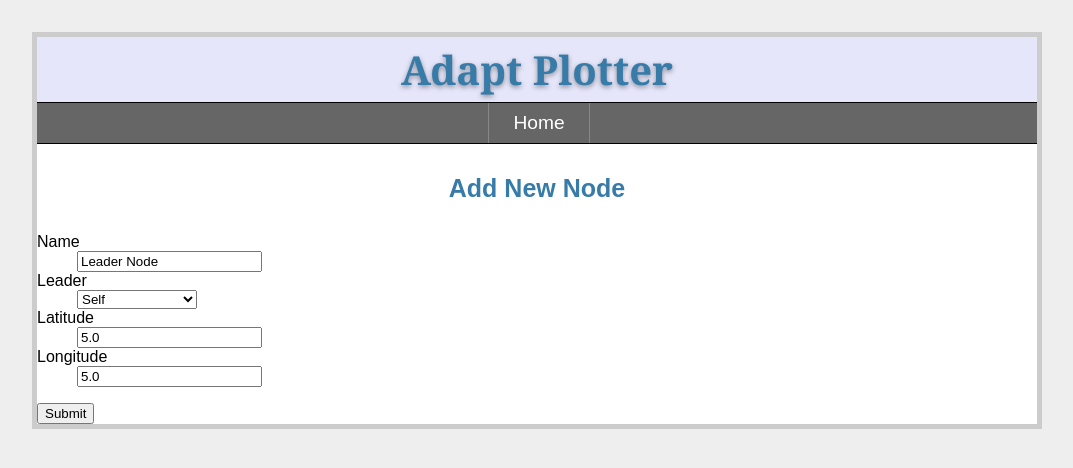
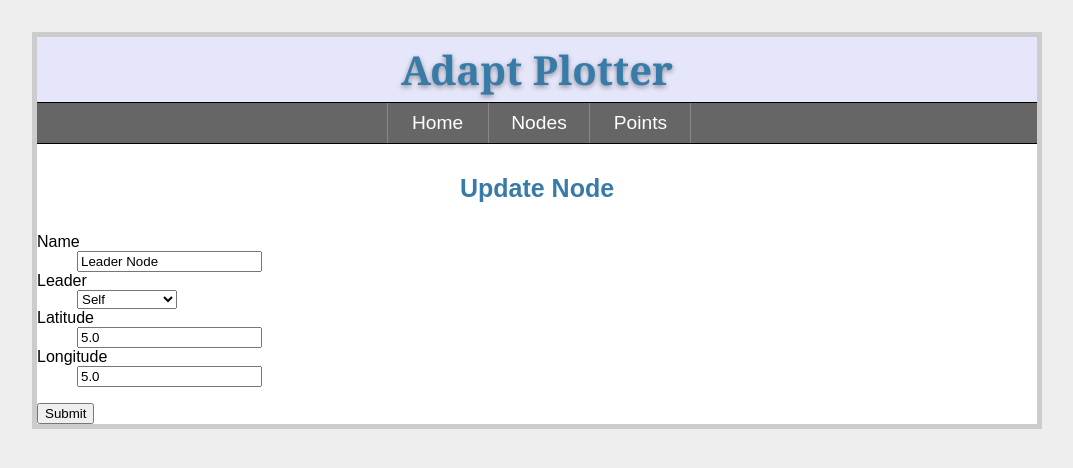
Before and after one commit to djtyree/adaptPlotter, a Flask app: page /node/1/edit in a window 1280 px wide. Shown: the top 468 px of the page, without its empty margins (103-1176 px from the left). Run offline with Flask 2, Linux system fonts and the light colour scheme; data comes from the database, SQL or seed files in the repository; parts of the project's set-up code (start-up, migrations or seed data) failed here and were passed over; some libraries are stand-ins or nearby versions.

Commit message:
fixed edit forms

```diff
--- a/main/templates/layout.html
+++ b/main/templates/layout.html
@@ -13,6 +13,8 @@
     <div class=nav>
       <ul>
         <li><a href="{{ url_for('homePage') }}">Home</a></li>
+        <li><a href="{{ url_for('nodePage') }}">Nodes</a></li>
+        <li><a href="{{ url_for('pointPage') }}">Points</a></li>
       </ul>
     </div>
   </div>
--- a/main/templates/nodeForm.html
+++ b/main/templates/nodeForm.html
@@ -3,11 +3,12 @@
 {% block page_header %}
 {% endblock %}
 {% block body %}
-  <h3 class=page-title>Add New Node</h3>
   {% if form.new.data %}
+  	<h3 class=page-title>Add New Node</h3>
   	<form class='new-node' method=post action="{{ url_for('addEditNode') }}">
   {% else %}
-  	<form class='edit-node' method=post action="{{ url_for('addEditNode', run_id=form.id.data) }}">
+  	<h3 class=page-title>Update Node</h3>
+  	<form class='edit-node' method=post action="{{ url_for('addEditNode', node_id=form.id.data) }}">
   {% endif %}
     {{ form.hidden_tag() }}
     <dl>
@@ -18,10 +19,6 @@
       <div class="node text lat">{{ render_field(form.lat) }}</div>
       <div class="node text lon">{{ render_field(form.lon) }}</div>
     </dl>
-    {% if form.new.data %}
-    	<input class="btn newNode new-item" type=submit value=Submit>
-   	{% else %}
-   		<input class="btn editNode edit-item" type=submit value=Submit>
-   	{% endif %}
+    <input class="btn" type=submit value=Submit>
   </form>
 {% endblock %}
--- a/main/templates/pointForm.html
+++ b/main/templates/pointForm.html
@@ -7,7 +7,7 @@
   {% if form.new.data %}
   	<form class='new-point' method=post action="{{ url_for('addEditPoint') }}">
   {% else %}
-  	<form class='edit-point' method=post action="{{ url_for('addEditPoint', run_id=form.id.data) }}">
+  	<form class='edit-point' method=post action="{{ url_for('addEditPoint', point_id=form.id.data) }}">
   {% endif %}
     {{ form.hidden_tag() }}
     <dl>
--- a/main/views.py
+++ b/main/views.py
@@ -6,7 +6,6 @@ import random
 from main.forms import PointForm
 
 @app.route('/')
-@app.route('/index')
 def homePage():
     return render_template('home.html')
 
@@ -50,22 +49,25 @@ def addEditNode(node_id):
     node = None
     # get choices for node leaders
     leader_choices = [(0, 'Self')]
-    for x in Node.query.all():   # @UndefinedVariable
+    for x in Node.query.filter_by(leader_id=0):   # @UndefinedVariable
         leader_choices.append((x.id,x.name))
     form = NodeForm()
     form.leader.choices = leader_choices
     form.leader.default = 0
-    if node_id is None:
-        form.new.data = True
-    else:
+    if node_id is not None:
         node = Node.query.get(node_id)
-        form.new.data = False
-        form.name.data = node.name
-        form.lat.data = node.location.lat
-        form.lon.data = node.location.lon
-        form.leader.data = node.leader_id
 
-    if request.method == 'POST' and form.validate():  # @UndefinedVariable
+    if request.method == 'GET':
+        if node is None:
+            form.new.data = True
+        else:
+            form.new.data = False
+            form.id.data = node.id
+            form.name.data = node.name
+            form.lat.data = node.location.lat
+            form.lon.data = node.location.lon
+            form.leader.data = node.leader_id
+    elif request.method == 'POST' and form.validate():  # @UndefinedVariable
         if node is None:
             #new node has passed validation, add to db
             location = Location(lat=form.lat.data, lon=form.lon.data)
@@ -76,9 +78,11 @@ def addEditNode(node_id):
             flash("Node has beeen created")
         else:
             #node has been updated. save updates
+            node.name = form.name.data
             location = Location.query.get(node.loc_id)
             location.lat = form.lat.data
             location.lon = form.lon.data
+            node.location = location
             node.leader_id = form.leader.data
             db.session.commit()  # @UndefinedVariable
             flash("Node has beeen updated")
@@ -93,13 +97,17 @@ def addEditNode(node_id):
 def addEditPoint(point_id):
     point = None
     form = PointForm()
-    if point_id is None:
-        form.new.data = True
-    else:
+    if point_id is not None:
         point = Point.query.get(point_id)
-        form.new.data = False
-        form.lat.data = point.location.lat
-        form.lon.data = point.location.lon
+
+    if request.method == 'GET':
+        if point is None:
+            form.new.data = True
+        else:
+            form.new.data = False
+            form.id.data = point.id
+            form.lat.data = point.location.lat
+            form.lon.data = point.location.lon
     if request.method == 'POST' and form.validate():  # @UndefinedVariable
         if point is None:
             #new point has passed validation, add to db
```
